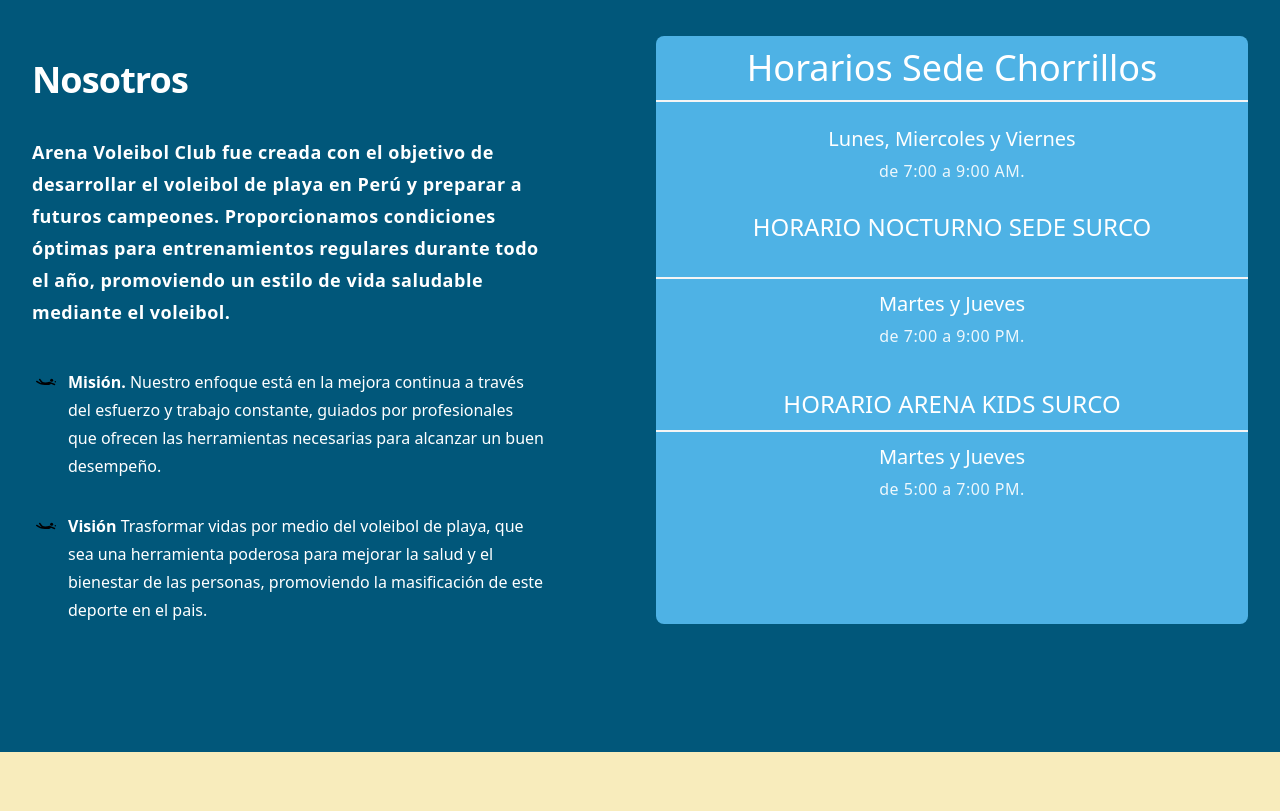
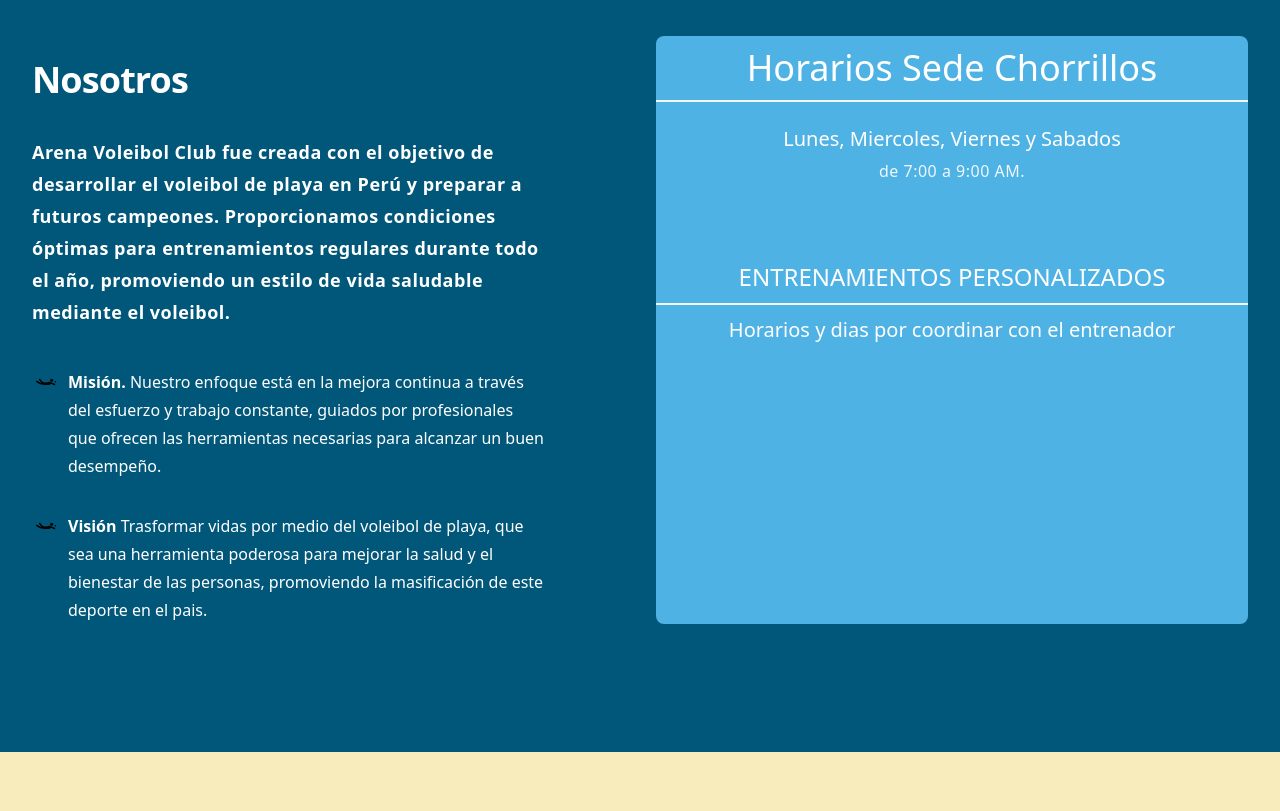
Before and after one commit to leovoley2/eslan.web, an Astro site: page / in a window 1280 px wide. Shown: the part 1240-2051 px from the top of the page. Built offline with nearby package versions, Linux system fonts and the light colour scheme; Astro itself is replaced by a stand-in of ours.

Commit message:
Update Intro.astro
cambios en el horario

```diff
--- a/src/components/Intro.astro
+++ b/src/components/Intro.astro
@@ -39,7 +39,7 @@
   <div class="p-6">
     <h5
       class="mb-2 text-xl font-medium leading-tight">
-    Lunes, Miercoles y Viernes
+    Lunes, Miercoles, Viernes  y Sabados
     </h5>
     <p class="mb-4 text-base">
       de 7:00 a 9:00 AM.
@@ -49,10 +49,10 @@
       class="inline-block text-2xl rounded bg-primary px-6 pb-2 pt-2.5 font-medium uppercase leading-normal text-white shadow-primary-3 transition duration-150 ease-in-out hover:bg-primary-accent-300 hover:shadow-primary-2 focus:bg-primary-accent-300 focus:shadow-primary-2 focus:outline-none focus:ring-0 active:bg-primary-600 active:shadow-primary-2 dark:shadow-black/30 dark:hover:shadow-dark-strong dark:focus:shadow-dark-strong dark:active:shadow-dark-strong"
       data-twe-ripple-init
       data-twe-ripple-color="light">
-      Horario Nocturno Sede Surco
+      <!--Horario Nocturno Sede Surco-->
     </button>
   </div>
-  <div
+  <!--<div
     class="border-t-2 text-1xl border-neutral-100 px-6 py-3 dark:border-white/10 text-surface/75 dark:text-white/75">
     <h5
       class="mb-2 text-xl font-medium leading-tight">
@@ -61,24 +61,24 @@
     <p class="mb-4 text-base">
       de 7:00 a 9:00 PM.
     </p>
-  </div>
+  </div>-->
   <button
       type="button"
       class="inline-block text-2xl rounded bg-primary px-6 pb-2 pt-2.5 font-medium uppercase leading-normal text-white shadow-primary-3 transition duration-150 ease-in-out hover:bg-primary-accent-300 hover:shadow-primary-2 focus:bg-primary-accent-300 focus:shadow-primary-2 focus:outline-none focus:ring-0 active:bg-primary-600 active:shadow-primary-2 dark:shadow-black/30 dark:hover:shadow-dark-strong dark:focus:shadow-dark-strong dark:active:shadow-dark-strong"
       data-twe-ripple-init
       data-twe-ripple-color="light">
-      Horario Arena Kids Surco
+      Entrenamientos Personalizados
     </button>
     <div
     class="border-t-2 text-1xl border-neutral-100 px-6 py-3 dark:border-white/10 text-surface/75 dark:text-white/75">
     <h5
       class="mb-2 text-xl font-medium leading-tight">
-    Martes y Jueves
+    Horarios y dias por coordinar con el entrenador
     </h5>
-    <p class="mb-4 text-base">
+   <!-- <p class="mb-4 text-base">
       de 5:00 a 7:00 PM.
     </p>
-  </div>
+  </div> -->
 
 </div>
       </div>
```
